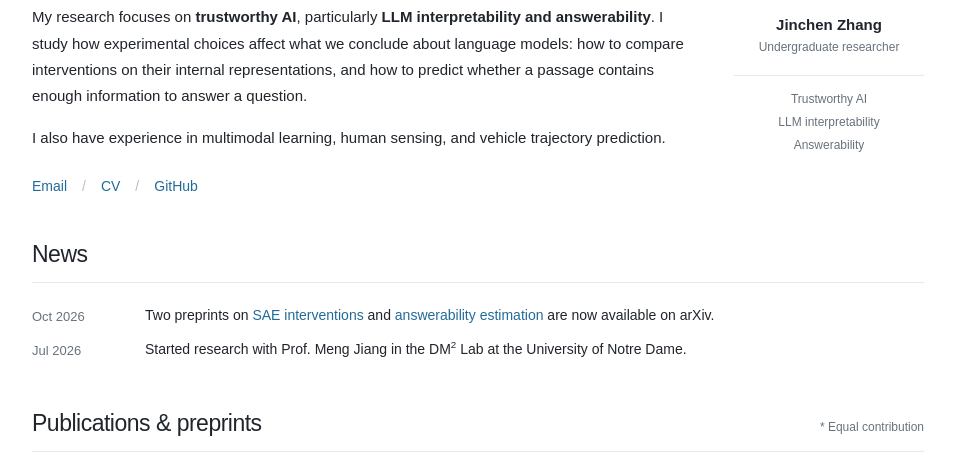
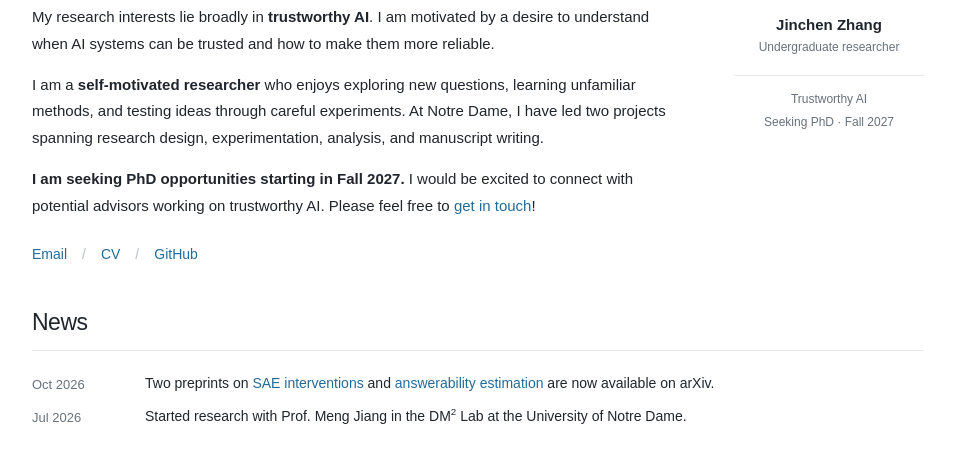
Before and after one commit to jc-zhang23/jc-zhang23.github.io, a plain HTML site: page index.html in a window 1280 px wide. Shown: the part 315-785 px from the top of the page, without its empty margins (162-1117 px from the left). Drawn offline with Linux system fonts and the light colour scheme.

Commit message:
Update Fall 2027 PhD interests and research motivation
Updated the personal description and research interests, including a note about seeking PhD opportunities starting in Fall 2027.

```diff
--- a/index.html
+++ b/index.html
@@ -3,10 +3,10 @@
 <head>
   <meta charset="utf-8">
   <meta name="viewport" content="width=device-width, initial-scale=1">
-  <meta name="description" content="Jinchen Zhang, an undergraduate in Automation at Tsinghua University. Research in trustworthy AI, LLM interpretability, answerability, and multimodal learning.">
+  <meta name="description" content="Jinchen Zhang, an undergraduate in Automation at Tsinghua University researching trustworthy AI. Seeking PhD opportunities starting in Fall 2027.">
   <meta name="theme-color" content="#ffffff">
   <meta property="og:title" content="Jinchen Zhang | 张锦辰">
-  <meta property="og:description" content="Tsinghua University · Trustworthy AI, LLM interpretability, and answerability.">
+  <meta property="og:description" content="Tsinghua University · Trustworthy AI · Seeking PhD opportunities for Fall 2027.">
   <meta property="og:type" content="website">
   <meta property="og:url" content="https://jc-zhang23.github.io/">
   <link rel="canonical" href="https://jc-zhang23.github.io/">
@@ -34,8 +34,9 @@
           <h1 id="name">Jinchen Zhang <span lang="zh-CN">张锦辰</span></h1>
           <p class="affiliation">Department of Automation · Tsinghua University</p>
           <p>Hi! I am an undergraduate student in the <a href="https://www.au.tsinghua.edu.cn/">Department of Automation</a> at <a href="https://www.tsinghua.edu.cn/en/">Tsinghua University</a>, expecting to graduate in June 2027. I am conducting research with Prof. <a href="https://www.meng-jiang.com/">Meng Jiang</a> in the DM<sup>2</sup> Lab at the <a href="https://www.nd.edu/">University of Notre Dame</a>.</p>
-          <p>My research focuses on <strong>trustworthy AI</strong>, particularly <strong>LLM interpretability and answerability</strong>. I study how experimental choices affect what we conclude about language models: how to compare interventions on their internal representations, and how to predict whether a passage contains enough information to answer a question.</p>
-          <p>I also have experience in multimodal learning, human sensing, and vehicle trajectory prediction.</p>
+          <p>My research interests lie broadly in <strong>trustworthy AI</strong>. I am motivated by a desire to understand when AI systems can be trusted and how to make them more reliable.</p>
+          <p>I am a <strong>self-motivated researcher</strong> who enjoys exploring new questions, learning unfamiliar methods, and testing ideas through careful experiments. At Notre Dame, I have led two projects spanning research design, experimentation, analysis, and manuscript writing.</p>
+          <p><strong>I am seeking PhD opportunities starting in Fall 2027.</strong> I would be excited to connect with potential advisors working on trustworthy AI. Please feel free to <a href="mailto:jc-zhang23@mails.tsinghua.edu.cn">get in touch</a>!</p>
           <div class="profile-links" aria-label="Profile links">
             <a href="mailto:jc-zhang23@mails.tsinghua.edu.cn">Email</a><span aria-hidden="true">/</span>
             <a href="Jinchen_Zhang_CV.pdf" target="_blank" rel="noopener">CV</a><span aria-hidden="true">/</span>
@@ -46,7 +47,7 @@
           <img class="avatar" src="https://avatars.githubusercontent.com/u/175724768?v=4" alt="Jinchen Zhang's GitHub avatar" width="176" height="176" referrerpolicy="no-referrer">
           <p class="aside-name">Jinchen Zhang</p>
           <p class="aside-subtitle">Undergraduate researcher</p>
-          <div class="focus-list"><span>Trustworthy AI</span><span>LLM interpretability</span><span>Answerability</span></div>
+          <div class="focus-list"><span>Trustworthy AI</span><span>Seeking PhD · Fall 2027</span></div>
         </aside>
       </section>
 
@@ -130,7 +131,7 @@
       </section>
 
       <section id="contact" class="section contact" aria-labelledby="contact-heading">
-        <div><h2 id="contact-heading">Get in touch</h2><p>I welcome conversations about trustworthy AI, interpretability, and multimodal learning.</p><a class="email-link" href="mailto:jc-zhang23@mails.tsinghua.edu.cn">jc-zhang23@mails.tsinghua.edu.cn <span aria-hidden="true">↗</span></a></div>
+        <div><h2 id="contact-heading">Get in touch</h2><p>I am seeking PhD opportunities starting in Fall 2027 and welcome conversations about research in trustworthy AI.</p><a class="email-link" href="mailto:jc-zhang23@mails.tsinghua.edu.cn">jc-zhang23@mails.tsinghua.edu.cn <span aria-hidden="true">↗</span></a></div>
         <a class="cv-link" href="Jinchen_Zhang_CV.pdf" target="_blank" rel="noopener">View my CV <span aria-hidden="true">↗</span></a>
       </section>
     </main>
```
